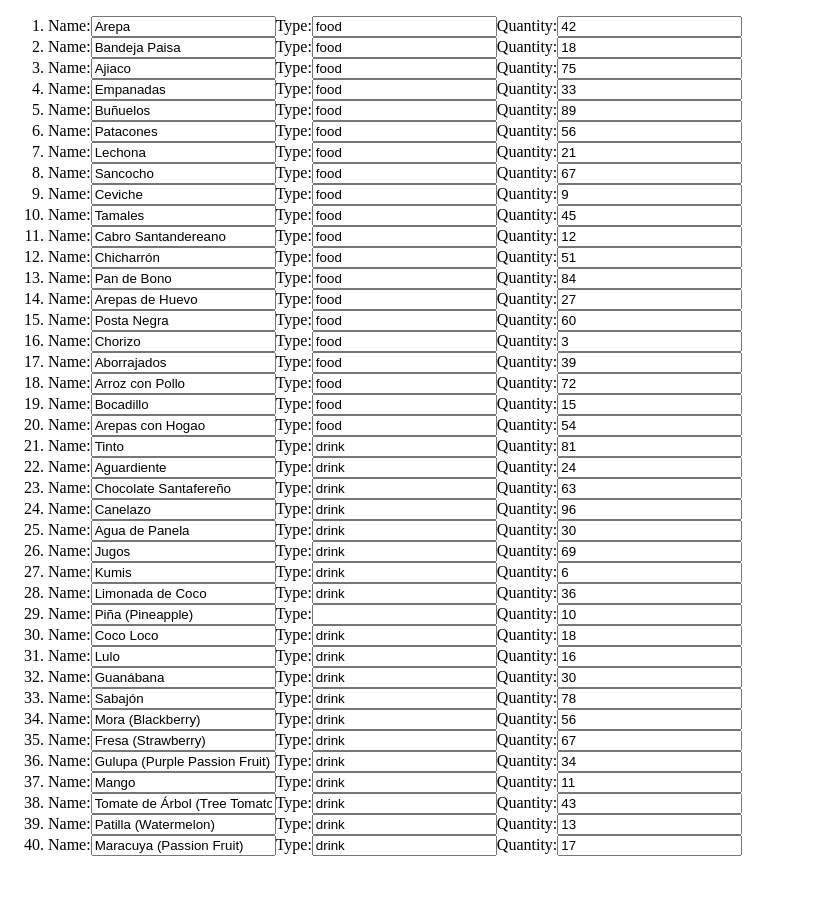
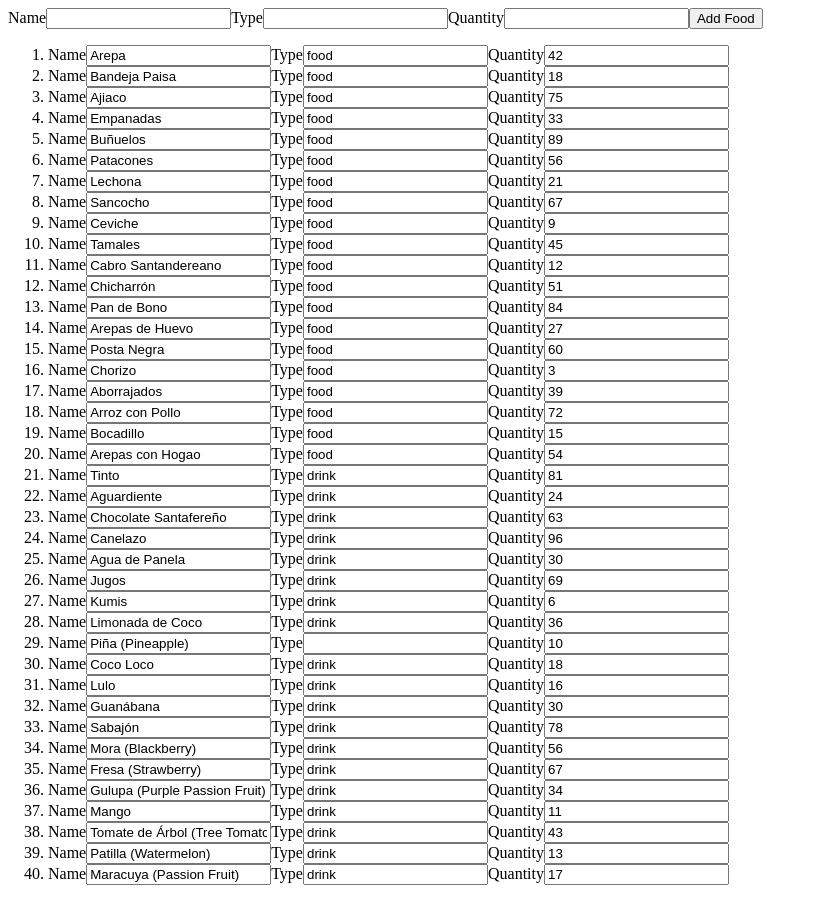
Before and after one commit to Carlosvalderrama93/foodList, a React (Vite) app: page / in a window 1280 px wide. Shown: the whole page, without its empty margins (0-818 px from the left). Before the commit the page ends 872 px from the top, so only its background shows below. Built offline with nearby package versions, Linux system fonts and the light colour scheme.

Commit message:
Feat: Create a NewFood was implemented

```diff
--- a/src/App.jsx
+++ b/src/App.jsx
@@ -2,10 +2,12 @@ import React from "react";
 
 import FoodList from "./components/FoodList";
 import { FoodProvider } from "./other/FoodProvider";
+import CreateFood from "./components/CreateFood";
 
 function App() {
   return (
     <FoodProvider>
+      <CreateFood />
       <FoodList />
     </FoodProvider>
   );
--- /dev/null
+++ b/src/components/CreateFood.jsx
@@ -0,0 +1,53 @@
+import React, { useContext, useState } from "react";
+import Input from "./Input";
+import { FoodContext } from "../other/FoodProvider";
+import createID from "../other/idCreator";
+
+function CreateFood() {
+  const [food, setFood] = useState({});
+  const { foodList, setFoodList } = useContext(FoodContext);
+
+  function handleInputChange(e) {
+    const { name, value } = e.target;
+    setFood({ ...food, [name]: value });
+  }
+
+  function handleSubmit(e) {
+    e.preventDefault();
+    const id = createID();
+    setFoodList([{ id, ...food }, ...foodList]);
+    setFood({});
+  }
+
+  return (
+    <form onSubmit={handleSubmit}>
+      <Input
+        labelText={"Name"}
+        type="text"
+        name="name"
+        value={food.name}
+        event={handleInputChange}
+      />
+
+      <Input
+        labelText={"Type"}
+        type="text"
+        name="type"
+        value={food.type}
+        event={handleInputChange}
+      />
+
+      <Input
+        labelText={"Quantity"}
+        type="text"
+        name="quantity"
+        value={food.quantity}
+        event={handleInputChange}
+      />
+
+      <button type="submit">Add Food</button>
+    </form>
+  );
+}
+
+export default CreateFood;
--- a/src/components/Food.jsx
+++ b/src/components/Food.jsx
@@ -1,5 +1,6 @@
 import React, { useContext, useEffect, useState } from "react";
 import { FoodContext } from "../other/FoodProvider";
+import Input from "./Input";
 
 function Food({ food }) {
   const { foodList, setFoodList } = useContext(FoodContext);
@@ -7,10 +8,10 @@ function Food({ food }) {
   const [isEditing, setIsEditing] = useState(false);
 
   function handleChangeFoodProp(e) {
-    const key = e.target.attributes.property.value;
+    const { name, value } = e.target;
     const newCurrentFood = {
       ...currentFood,
-      [key]: e.target.value,
+      [name]: value,
     };
 
     setCurrentFood(newCurrentFood);
@@ -30,30 +31,24 @@ function Food({ food }) {
 
   return (
     <li key={currentFood.id}>
-      <label>
-        Name:
-        <input
-          value={currentFood.name}
-          property={"name"}
-          onChange={handleChangeFoodProp}
-        />
-      </label>
-      <label>
-        Type:
-        <input
-          value={currentFood.type}
-          property={"type"}
-          onChange={handleChangeFoodProp}
-        />
-      </label>
-      <label>
-        Quantity:
-        <input
-          value={currentFood.quantity}
-          property={"quantity"}
-          onChange={handleChangeFoodProp}
-        />
-      </label>
+      <Input
+        labelText={"Name"}
+        value={currentFood.name}
+        name={"name"}
+        event={handleChangeFoodProp}
+      />
+      <Input
+        labelText={"Type"}
+        value={currentFood.type}
+        name={"type"}
+        onChange={handleChangeFoodProp}
+      />
+      <Input
+        labelText={"Quantity"}
+        value={currentFood.quantity}
+        name={"quantity"}
+        onChange={handleChangeFoodProp}
+      />
     </li>
   );
 }
--- /dev/null
+++ b/src/components/Input.jsx
@@ -0,0 +1,12 @@
+import React from "react";
+
+function Input({ value, name, event, labelText, type, placeholder }) {
+  return (
+    <label>
+      {labelText}
+      <input value={value} name={name} onChange={event} />
+    </label>
+  );
+}
+
+export default Input;
--- /dev/null
+++ b/src/other/idCreator.js
@@ -0,0 +1,7 @@
+export default function createID(food = true) {
+  const prefix = food ? "fd-" : "drk-";
+  const timestamp = new Date().toISOString().slice(0, 19).replace(/:/g, "");
+  const milisecondTimestamp = Date.now();
+  const ID = `${prefix}${timestamp}-${milisecondTimestamp}`;
+  return ID;
+}
```
